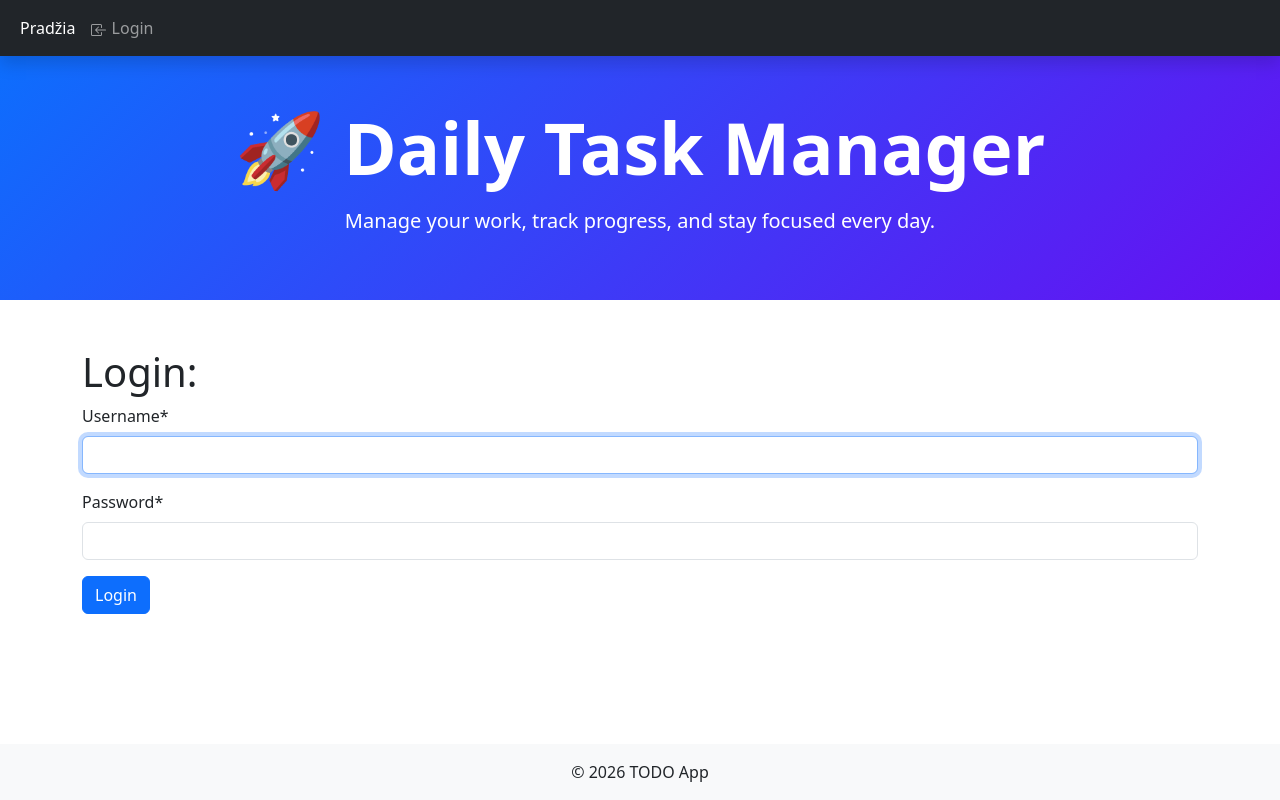
After one commit to ronniveroni/todo_list, a Django app: page /accounts/login/ in a window 1280 px wide. The commit adds this page. Run offline with Django 5.2, Linux system fonts and the light colour scheme; some libraries are stand-ins or nearby versions.

Commit message:
+Vartotojo prisijungimo/atsijungimo įgyvendinimas

```diff
--- a/mysite/mysite/urls.py
+++ b/mysite/mysite/urls.py
@@ -3,7 +3,10 @@ from django.urls import path, include
 from django.conf import settings
 from django.conf.urls.static import static
 
+
 urlpatterns = [
     path('admin/', admin.site.urls),
     path('', include('todo.urls')),
-]
+    path('accounts/', include('django.contrib.auth.urls')),
+] + (static(settings.STATIC_URL, document_root =settings.STATIC_ROOT) +
+     static(settings.MEDIA_URL, document_root = settings.MEDIA_ROOT))
--- a/mysite/todo/templates/base.html
+++ b/mysite/todo/templates/base.html
@@ -9,13 +9,36 @@
      {% load static %}
     <link rel="stylesheet" href ="{% static 'css/styles.css' %}">
 </head>
-<body>
+<body class="d-flex flex-column min-vh-100">
 <nav class="navbar navbar-expand-lg bg-dark navbar-dark shadow">
   <div class="container-fluid">
     <ul class="navbar-nav">
       <li class="nav-item">
         <a class="nav-link active" href="#">Pradžia</a>
       </li>
+          {% if user.is_authenticated %}
+          <li class="nav-item">
+          <a class="nav-link"><svg xmlns="http://www.w3.org/2000/svg" width="16" height="16" fill="currentColor" class="bi bi-person-circle" viewBox="0 0 16 16">
+  <path d="M11 6a3 3 0 1 1-6 0 3 3 0 0 1 6 0"/>
+  <path fill-rule="evenodd" d="M0 8a8 8 0 1 1 16 0A8 8 0 0 1 0 8m8-7a7 7 0 0 0-5.468 11.37C3.242 11.226 4.805 10 8 10s4.757 1.225 5.468 2.37A7 7 0 0 0 8 1"/>
+</svg> {{ user.username }}</a>
+        </li>
+           <li class="nav-item">
+               <form method="post" action="{% url 'logout' %}">
+                   {% csrf_token %}
+                   <button type="submit" class="nav-link"><svg xmlns="http://www.w3.org/2000/svg" width="16" height="16" fill="currentColor" class="bi bi-box-arrow-right" viewBox="0 0 16 16">
+  <path fill-rule="evenodd" d="M10 12.5a.5.5 0 0 1-.5.5h-8a.5.5 0 0 1-.5-.5v-9a.5.5 0 0 1 .5-.5h8a.5.5 0 0 1 .5.5v2a.5.5 0 0 0 1 0v-2A1.5 1.5 0 0 0 9.5 2h-8A1.5 1.5 0 0 0 0 3.5v9A1.5 1.5 0 0 0 1.5 14h8a1.5 1.5 0 0 0 1.5-1.5v-2a.5.5 0 0 0-1 0z"/>
+  <path fill-rule="evenodd" d="M15.854 8.354a.5.5 0 0 0 0-.708l-3-3a.5.5 0 0 0-.708.708L14.293 7.5H5.5a.5.5 0 0 0 0 1h8.793l-2.147 2.146a.5.5 0 0 0 .708.708z"/>
+</svg> Logout</button>
+               </form>
+          {% else %}
+          <li class="nav-item">
+          <a class="nav-link" href="{% url 'login' %}"><svg xmlns="http://www.w3.org/2000/svg" width="16" height="16" fill="currentColor" class="bi bi-box-arrow-in-left" viewBox="0 0 16 16">
+  <path fill-rule="evenodd" d="M10 3.5a.5.5 0 0 0-.5-.5h-8a.5.5 0 0 0-.5.5v9a.5.5 0 0 0 .5.5h8a.5.5 0 0 0 .5-.5v-2a.5.5 0 0 1 1 0v2A1.5 1.5 0 0 1 9.5 14h-8A1.5 1.5 0 0 1 0 12.5v-9A1.5 1.5 0 0 1 1.5 2h8A1.5 1.5 0 0 1 11 3.5v2a.5.5 0 0 1-1 0z"/>
+  <path fill-rule="evenodd" d="M4.146 8.354a.5.5 0 0 1 0-.708l3-3a.5.5 0 1 1 .708.708L5.707 7.5H14.5a.5.5 0 0 1 0 1H5.707l2.147 2.146a.5.5 0 0 1-.708.708z"/>
+</svg> Login</a>
+        </li>
+          {% endif %}
     </ul>
   </div>
 </nav>
@@ -31,17 +54,13 @@
     </div>
 </div>
 
-<div class="container mt-5">
- <div class="row justify-content-center">
-    <div class="col-sm-8">
+<div class="container mt-5 justify-content-center">
+    <div class="col-12">
         {% block content %} {% endblock %}
     </div>
   </div>
-</div>
-
-<div class="mt-5 p-4 bg-light text-darkslategray text-center fw-bold">
-        <p class="mb-0">© 2026 TODO App</p>
-</div>
-
+<footer class="bg-light text-center py-3 mt-auto">
+    © 2026 TODO App
+</footer>
 </body>
 </html>
--- a/mysite/todo/templates/index.html
+++ b/mysite/todo/templates/index.html
@@ -14,7 +14,7 @@
     <h2>You have {{ num_tasks_not_started }} task(s) to complete!</h2>
 </div>
 <div class="d-flex justify-content-center">
-    <table class="table w-10 ">
+    <table class="table w-100">
   <thead>
     <tr>
       <th scope="col">#</th>
@@ -29,7 +29,9 @@
         {% for task in tasks %}
         <tr>
       <th scope="row">{{ forloop.counter }}</th>
-      <td>{{ task.name }}</td>
+      <td class="{% if task.status == 'c' %}text-decoration-line-through{% endif %}">
+    {{ task.name }}
+</td>
       <td> {% for tag in task.tags.all %}
           <span class="badge bg-light text-dark">
           {{ tag.name }}
--- /dev/null
+++ b/mysite/todo/templates/registration/login.html
@@ -0,0 +1,17 @@
+{% extends 'base.html' %}
+
+
+{% block title %}Login{% endblock %}
+
+{% block content %}
+
+<h1>Login:</h1>
+
+<form method="post">
+	{% csrf_token %}
+    {% load crispy_forms_tags %}
+    {{ form | crispy }}
+	<button class="btn btn-primary" type="submit">Login</button>
+
+</form>
+{% endblock %}
--- a/requirements.txt
+++ b/requirements.txt
@@ -1,3 +1,5 @@
 asgiref==3.12.1
+crispy-bootstrap5==2026.3
 Django==6.1
+django-crispy-forms==2.7
 sqlparse==0.6.0
```
Also changed, not shown: mysite/mysite/settings.py (+8 -0 lines).
